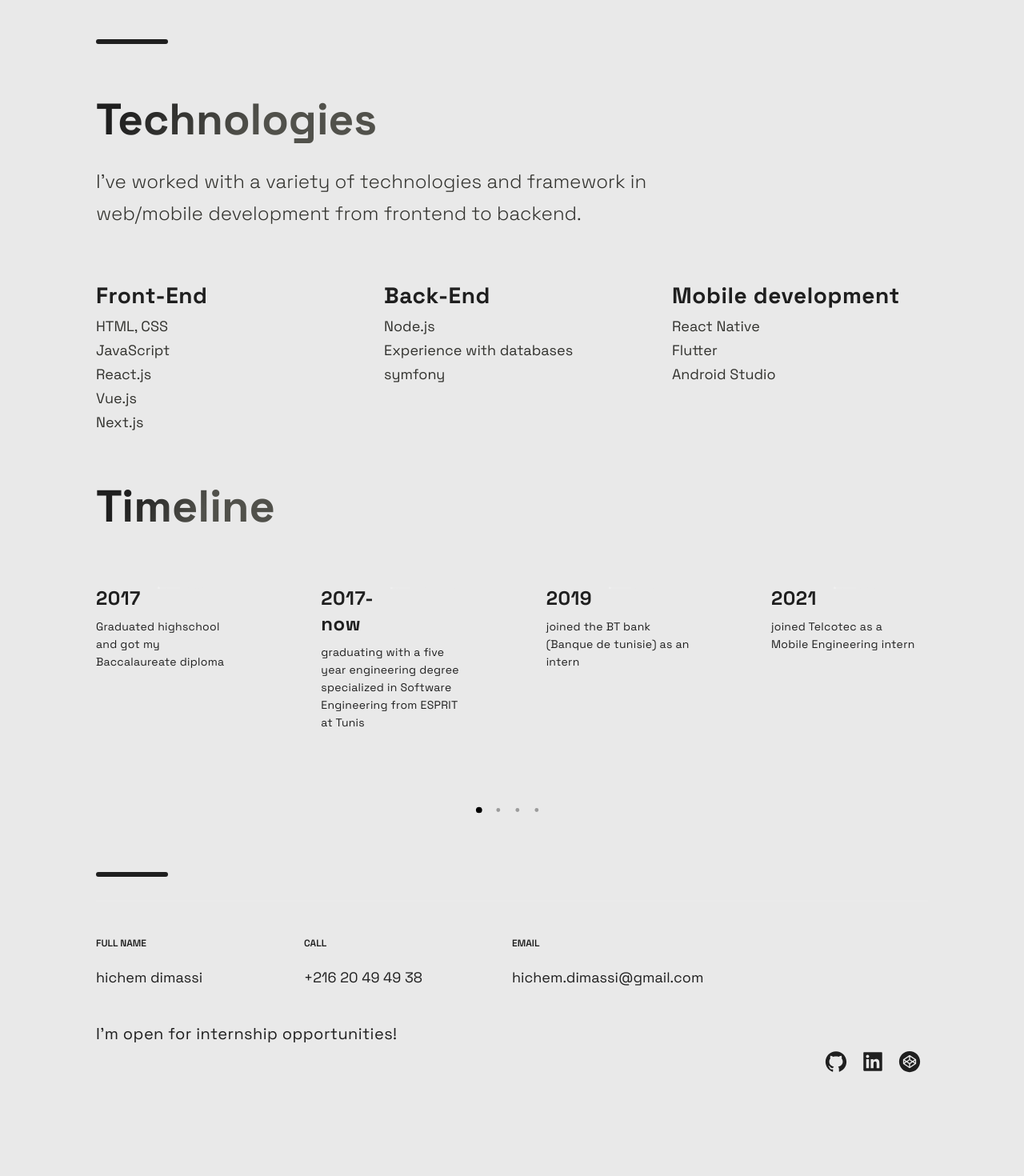
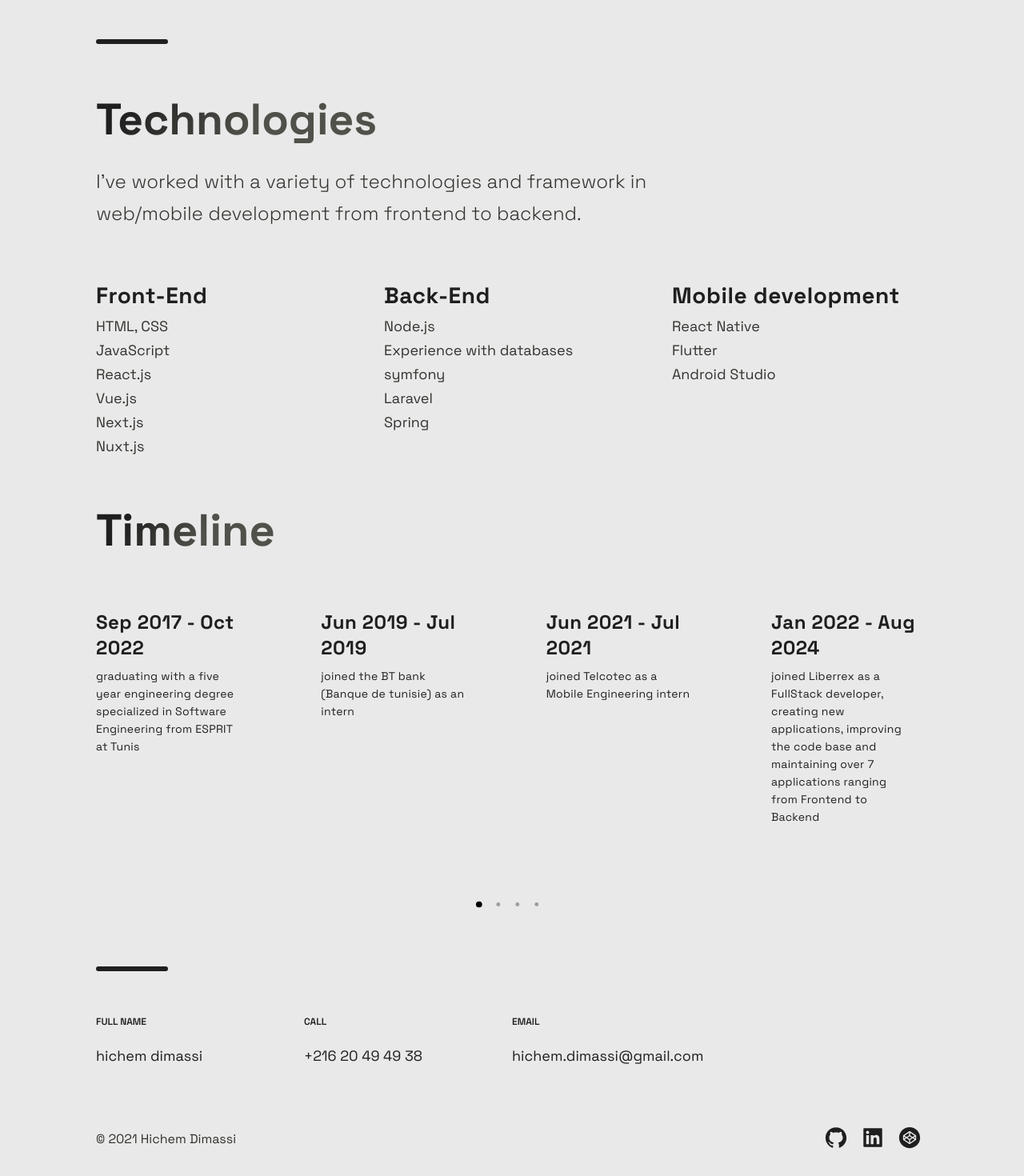
Before and after one commit to dhichem/Portfolio, a Next.js app: page / in a window 1280 px wide. Shown: the part 3145-4615 px from the top of the page at 80% size. Before the commit the page ends 4550 px from the top, so only its background shows below. Built offline with nearby package versions, Linux system fonts and the light colour scheme.

Commit message:
updated different section of the app

```diff
--- a/src/components/Footer/Footer.js
+++ b/src/components/Footer/Footer.js
@@ -5,19 +5,20 @@ import { SocialIcons } from '../Header/HeaderStyles';
 import { CompanyContainer, FooterWrapper, LinkColumn, LinkItem, LinkList, LinkTitle, Slogan, SocialContainer, SocialIconsContainer } from './FooterStyles';
 
 const Footer = () => {
+  const date = new Date();
   return (
     <FooterWrapper>
       <LinkList>
         <LinkColumn>
           <LinkTitle>Full name</LinkTitle>
-          <a href="/images/vueTracker.png" download>
+          <a>
             <LinkItem>hichem dimassi</LinkItem>
           </a>
         </LinkColumn>
 
         <LinkColumn>
           <LinkTitle>Call</LinkTitle>
-          <LinkItem href="tel:+216 20 49 49 38">+216 20 49 49 38</LinkItem>
+          <LinkItem href="tel:+21620494938">+216 20 49 49 38</LinkItem>
         </LinkColumn>
 
         <LinkColumn>
@@ -26,10 +27,9 @@ const Footer = () => {
         </LinkColumn>
       </LinkList>
 
-      <Slogan>I'm open for internship opportunities!</Slogan>
-
       <SocialIconsContainer>
         <CompanyContainer>
+          © {date.getFullYear()} Hichem Dimassi
         </CompanyContainer>
         <SocialContainer>
           <SocialIcons href="https://github.com/dhichem">
@@ -38,7 +38,7 @@ const Footer = () => {
           <SocialIcons href="https://linkedin.com/in/hichem-dimassi-b86922186">
             <AiFillLinkedin size="3rem" />
           </SocialIcons>
-          <SocialIcons href="https://www.codewars.com/users/dhichem">
+          <SocialIcons href="https://leetcode.com/u/Gurgling_Falcon/">
             <AiFillCodepenCircle size="3rem" />
           </SocialIcons>
         </SocialContainer>
--- a/src/components/Footer/FooterStyles.js
+++ b/src/components/Footer/FooterStyles.js
@@ -3,7 +3,6 @@ import styled from "styled-components"
 export const FooterWrapper = styled.section`
 	width: calc(100vw - 96px);
   max-width: 1040px;
-  padding: 2rem 48px 40px;
   margin: 1rem auto;
   box-sizing: content-box;
 
@@ -44,6 +43,7 @@ export const LinkItem = styled.a`
 `
 
 export const SocialIconsContainer = styled.div`
+margin: 20px 0;
 max-width: 1040px;
 display: flex;
 justify-content: space-between;
@@ -62,7 +62,7 @@ justify-content: space-between;
 
 export const CompanyContainer = styled.div`
   display: flex;
-	align-items:baseline;
+	align-items:center;
 	flex-wrap: wrap;
 	margin-right: auto;
 
--- a/src/components/Header/Header.js
+++ b/src/components/Header/Header.js
@@ -41,7 +41,7 @@ const Header = () => (
       <SocialIcons href="https://linkedin.com/in/hichem-dimassi-b86922186">
         <AiFillLinkedin size="3rem" />
       </SocialIcons>
-      <SocialIcons href="https://www.codewars.com/users/dhichem">
+      <SocialIcons href="https://leetcode.com/u/Gurgling_Falcon/">
         <AiFillCodepenCircle size="3rem" />
       </SocialIcons>
     </Div3>
--- a/src/components/Technologies/Technologies.js
+++ b/src/components/Technologies/Technologies.js
@@ -21,7 +21,8 @@ const Technologies = () => (
             JavaScript <br />
             React.js <br />
             Vue.js <br />
-            Next.js
+            Next.js <br />
+            Nuxt.js
           </ListParagraph>
         </ListContainer>
       </ListItem>
@@ -32,6 +33,8 @@ const Technologies = () => (
             Node.js <br />
             Experience with databases <br />
             symfony <br />
+            Laravel <br />
+            Spring
           </ListParagraph>
         </ListContainer>
       </ListItem>
--- a/src/components/TimeLine/TimeLine.js
+++ b/src/components/TimeLine/TimeLine.js
@@ -63,36 +63,7 @@ const Timeline = () => {
                   <CarouselItemTitle>
                     {item.year}
 
-                    <CarouselItemImg
-                      width="208"
-                      height="6"
-                      viewBox="0 0 208 6"
-                      fill="none"
-                      xmlns="http://www.w3.org/2000/svg">
-                      <path
-                        fill-rule="evenodd"
-                        clip-rule="evenodd"
-                        d="M2.5 5.5C3.88071 5.5 5 4.38071 5 3V3.5L208 3.50002V2.50002L5 2.5V3C5 1.61929 3.88071 0.5 2.5 0.5C1.11929 0.5 0 1.61929 0 3C0 4.38071 1.11929 5.5 2.5 5.5Z"
-                        fill="url(#paint0_linear)"
-                        fill-opacity="0.33"
-                      />
-                      <defs>
-                        <linearGradient
-                          id="paint0_linear"
-                          x1="-4.30412e-10"
-                          y1="0.5"
-                          x2="208"
-                          y2="0.500295"
-                          gradientUnits="userSpaceOnUse">
-                          <stop stop-color="white" />
-                          <stop
-                            offset="0.79478"
-                            stop-color="white"
-                            stop-opacity="0"
-                          />
-                        </linearGradient>
-                      </defs>
-                    </CarouselItemImg>
+
                   </CarouselItemTitle>
                   <CarouselItemText>{item.text}</CarouselItemText>
                 </CarouselItem>
--- a/src/constants/constants.js
+++ b/src/constants/constants.js
@@ -53,16 +53,12 @@ export const projects = [
 ];
 
 export const TimeLineData = [
-  { year: 2017, text: 'Graduated highschool and got my Baccalaureate diploma', },
-  { year: "2017-now", text: 'graduating with a five year engineering degree specialized in Software Engineering from ESPRIT at Tunis', },
-  { year: 2019, text: 'joined the BT bank (Banque de tunisie) as an intern', },
-  { year: 2021, text: 'joined Telcotec as a Mobile Engineering intern', }
+  { year: "Sep 2017 - Oct 2022", text: 'graduating with a five year engineering degree specialized in Software Engineering from ESPRIT at Tunis', },
+  { year: 'Jun 2019 - Jul 2019', text: 'joined the BT bank (Banque de tunisie) as an intern', },
+  { year: 'Jun 2021 - Jul 2021', text: 'joined Telcotec as a Mobile Engineering intern', },
+  { year: 'Jan 2022 - Aug 2024', text: 'joined Liberrex as a FullStack developer, creating new applications, improving the code base and maintaining over 7 applications ranging from Frontend to Backend', }
 ];
 
 
 export const Accoplishments = [
-  { number: 20, text: 'Open Source Projects' },
-  { number: 1000, text: 'Students', },
-  { number: 1900, text: 'Github Followers', },
-  { number: 5000, text: 'Github Stars', }
 ];
```
Also changed, not shown: 1 other file (tests, documents, lock files or other folders).
